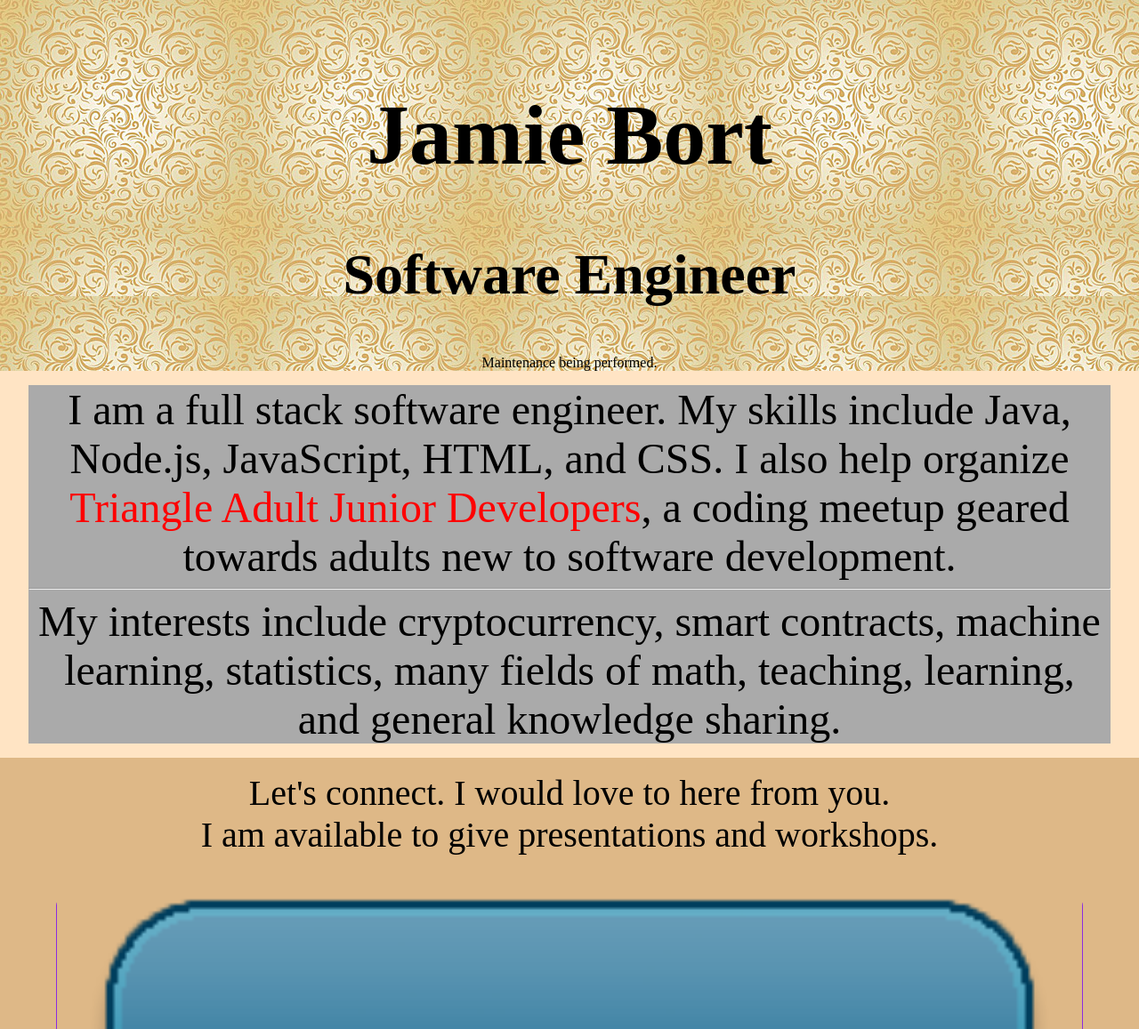
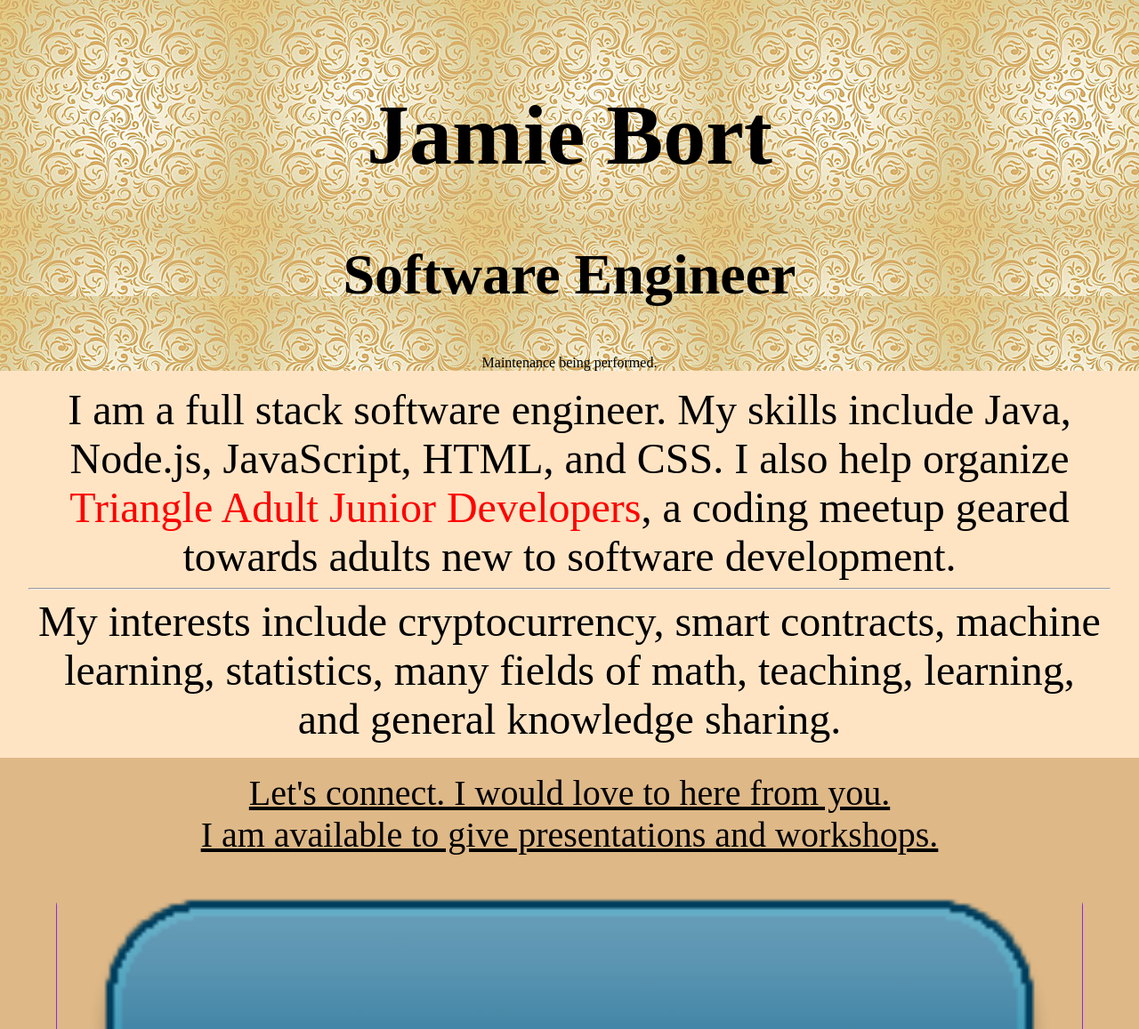
Before and after one commit to JamieBort/Portfolio-Website, a PHP site: page / in a window 1280 px wide. Shown: the top 1157 px of the page at 89% size. Run offline with PHP 8.4, Linux system fonts and the light colour scheme.

Commit message:
Finished coding.

```diff
--- a/style.css
+++ b/style.css
@@ -76,6 +76,7 @@ p {
 
 .section_title {
   font-size: 2.5em;
+  text-decoration: underline;
 }
 
 button {
@@ -189,7 +190,7 @@ a:active {
   width: 95%;
   margin: auto;
   /* padding-bottom: 1em; */
-  background-color: #aaa;
+  /* background-color: #aaa; */
 }
 
 .bio_p {
```
